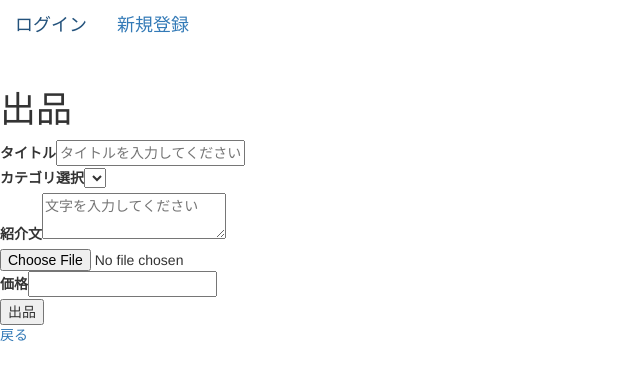
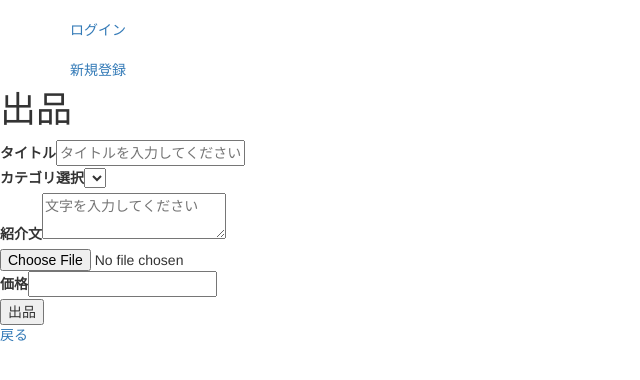
Before and after one commit to katoakira/cakephp_webapp2, a CakePHP app: the page made by app/View/Posts/add.ctp in a window 1280 px wide. Shown: the top 380 px of the page, without its empty margins (0-640 px from the left). Run offline with PHP 8.4 and a stand-in for CakePHP, Linux system fonts and the light colour scheme; the template is opened without the code that fills it, so the values that code supplies are empty; form fields are guessed from the names that the template uses; some libraries are stand-ins or nearby versions.

Commit message:
Revised a Little

```diff
--- a/app/View/Layouts/default.ctp
+++ b/app/View/Layouts/default.ctp
@@ -14,8 +14,6 @@
  * @license       http://www.opensource.org/licenses/mit-license.php MIT License
  */
 
-//$cakeDescription = __d('cake_dev', 'CakePHP: the rapid development php framework');
-//$cakeVersion = __d('cake_dev', 'CakePHP %s', Configure::version())
 ?>
 <!DOCTYPE html>
 <html>
@@ -42,31 +40,33 @@
 	<div id="container">
 		<div id="header">
            <nav class="navbar navbar-fixed-top">
-                <div id="navbar-header">
+                <div id="navbar-inner">
+                    <div class="container">
                     <?php
                         if($user) {
                             echo $this->Html->link(
                                 'ログアウト',
                                  array('controller' => 'users', 'action' => 'logout'),
-                             array('class' => 'navbar-brand active' )
+                                 array('class' => 'navbar active' )
                              );
-                        echo "<div class='navbar-brand active'>";
+                            echo "<div class='navbar active'>";
                             echo sprintf("ようこそ %s さん", $user['username']);
                             echo "</div>";
                         } else {
                             echo $this->Html->link(
                                 'ログイン',
                                  array('controller' => 'users', 'action' => 'login'),
-                             array('class' => 'navbar-brand active')
+                                 array('class' => 'navbar active')
                             );
                             echo $this->Html->link(
                                 '新規登録',
                                 array('controller' => 'users', 'action' => 'add'),
-                            array('class' => 'navbar-brand active')
+                                array('class' => 'navbar active')
                             );
                         }
                     echo "<br />";
                     ?>
+                    </div>
                 </div>
             </nav>
 
@@ -78,17 +78,6 @@
 			<?php echo $this->fetch('content'); ?>
 		</div>
 		<div id="footer">
-<!--
-           <?php echo $this->Html->link(
-					$this->Html->image('cake.power.gif', array('alt' => $cakeDescription, 'border' => '0')),
-					'http://www.cakephp.org/',
-					array('target' => '_blank', 'escape' => false, 'id' => 'cake-powered')
-				);
-			?>
-			<p>
-				<?php echo $cakeVersion; ?>
-            </p>
--->
 		</div>
 	</div>
 	<?php // echo $this->element('sql_dump'); ?>
```
Lines whose indentation alone changed are shown as unchanged.
